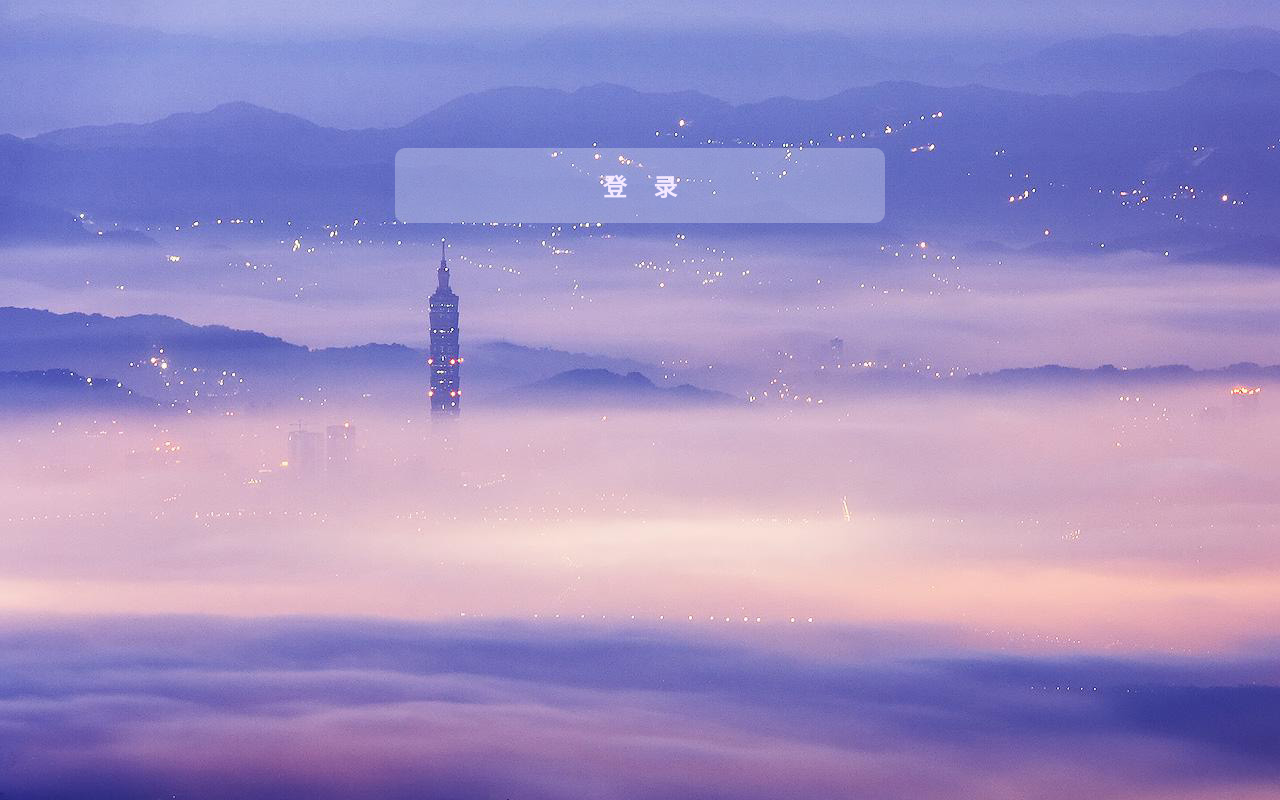
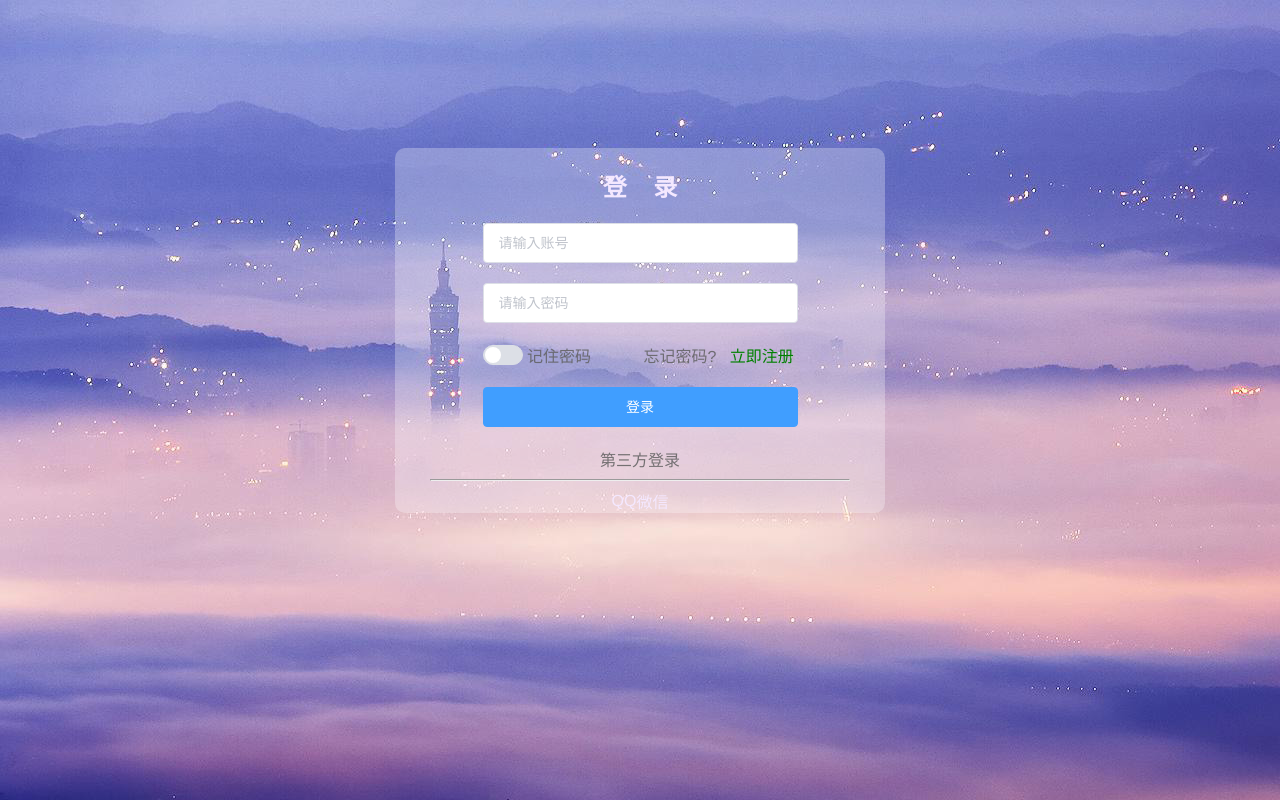
Before and after one commit to 1015770492/vue_blog_ui, a Vue app: page / in a window 1280 px wide. Built offline with nearby package versions, Linux system fonts and the light colour scheme.

Commit message:
登录页面的制作 大致UI制作完成

```diff
--- a/src/components/Login.vue
+++ b/src/components/Login.vue
@@ -1,26 +1,97 @@
 <template>
-    <div style="margin-top: 140px">
-      <form class="el-row"  action="" method="post">
-        <h2>
-          <span >登&nbsp;&nbsp;&nbsp;&nbsp;录</span>
-        </h2>
+  <div class="content" style="margin-top: 140px">
+    <form class="el-row" action="" method="post">
+      <h2>
+        <span>登&nbsp;&nbsp;&nbsp;&nbsp;录</span>
+      </h2>
 
-      </form>
+      <div class="el-col-18 el-col-offset-3 div_margin">
+        <el-input
+          placeholder="请输入账号"
+          v-model="username">
+        </el-input>
+      </div>
+      <div class="el-col-18 el-col-offset-3 div_margin">
+        <el-input
+          type="password"
+          placeholder="请输入密码"
+          v-model="password">
+        </el-input>
+      </div>
+      <div class="el-col-18 el-col-offset-3 div_margin">
+        <span class="el-col-offset-0">
+          <span>
+            <el-switch v-model="password_status" active-color="#13ce66"></el-switch>
+          </span>
+          <span class="font_color" >
+              记住密码
+          </span>
+        </span>
+        <span class="el-col-push-4">
+          <a class="font_color" href="" @click.prevent="forgetPassword">忘记密码?</a>
+          &nbsp;
+          <a href="" @click.prevent="registerNum" style="color: green">立即注册</a>
+        </span>
+
+      </div>
+      <div class="el-col-18 el-col-offset-3 div_margin">
+        <el-button class="el-col-24" type="primary" @click="check_login">登录</el-button>
+      </div>
+    </form>
+    <div class="font_color">
+      第三方登录
     </div>
+    <hr>
+    <div>
+      <span>QQ</span>
+      <span>微信</span>
+    </div>
+
+  </div>
 </template>
 
 <script>
-    export default {
-        name: "login"
+  export default {
+    name: "login",
+    data() {
+      return {
+        username: '',
+        password:'',
+        password_status:false,
+      }
+    },
+    methods:{
+      check_login(){
+
+      },
+      registerNum(){
+
+      },forgetPassword(){
+
+      }
     }
+  }
 </script>
 
 <style scoped>
 
-  .login_form{
+  span{
+    vertical-align:middle;
+  }
+  .font_color{
+    color: rgba(95, 95, 95, 0.85);
+  }
+  a{
+    text-decoration:none
+  }
+  .login_form {
     text-align: center;
-    font-family: "Helvetica Neue",Helvetica,"PingFang SC","Hiragino Sans GB","Microsoft YaHei","微软雅黑",Arial,sans-serif;
+    font-family: "Helvetica Neue", Helvetica, "PingFang SC", "Hiragino Sans GB", "Microsoft YaHei", "微软雅黑", Arial, sans-serif;
     color: #f4e8ff;
   }
 
+  .div_margin {
+    margin-bottom: 20px;
+  }
+
 </style>
```
Also changed, not shown: 1 other file (tests, documents, lock files or other folders).
